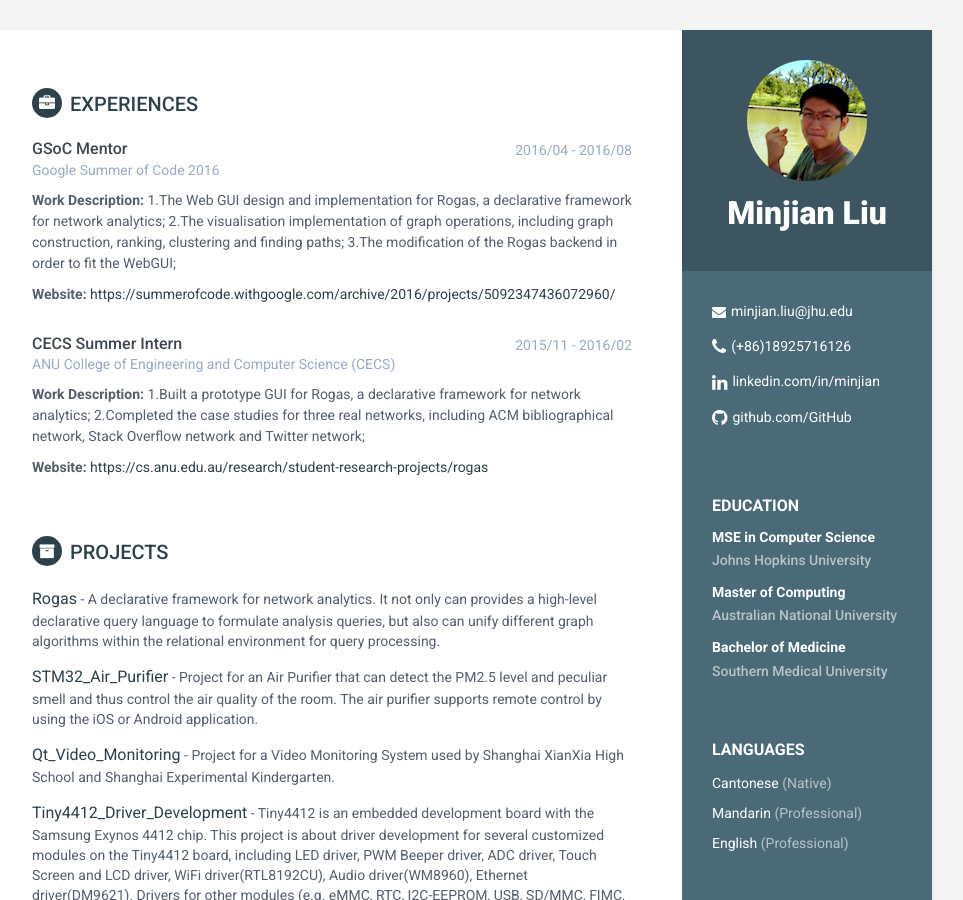
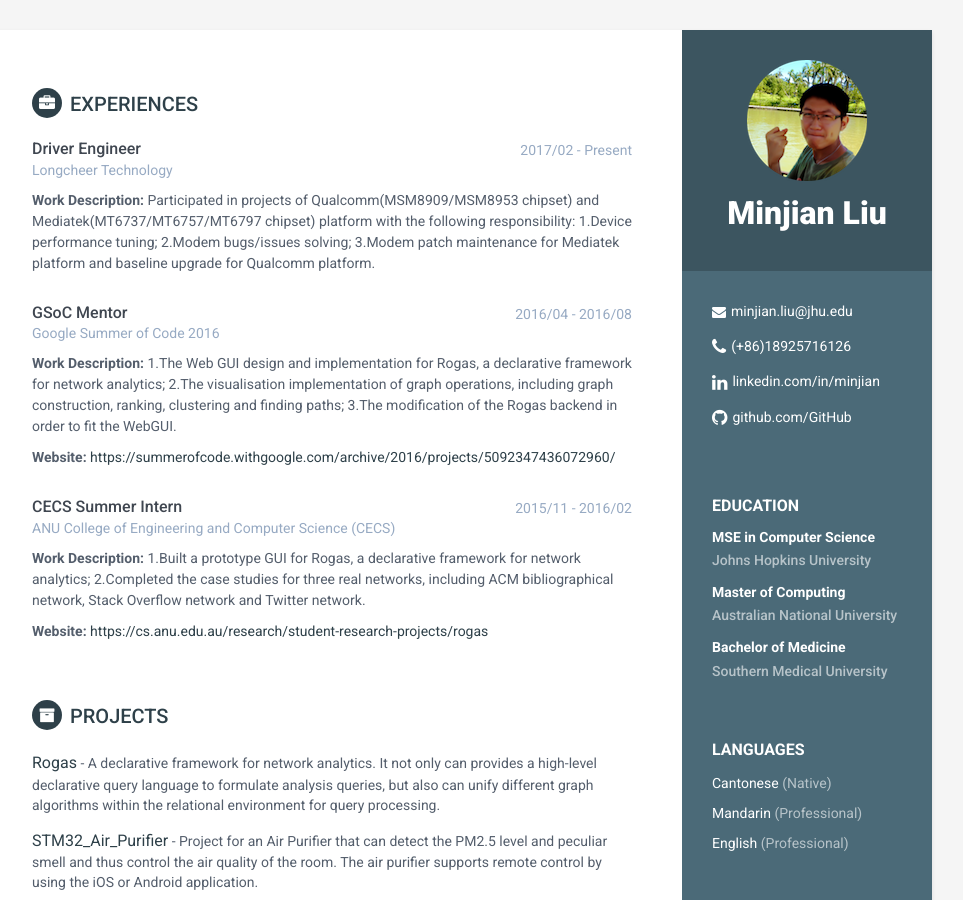
Before and after one commit to thomas-liao/thomas-liao.github.io, a Jekyll site: the page built from index.html, in a window 1280 px wide and 900 px high. Shown: the whole window, without its empty margins (188-1151 px from the left). Built offline with Jekyll 4.4.1, drawn with Linux system fonts in a browser that asks for light colours.

Commit message:
Update experience.html

```diff
--- a/_includes/experience.html
+++ b/_includes/experience.html
@@ -1,5 +1,18 @@
 <section class="section experiences-section">
                 <h2 class="section-title"><i class="fa fa-briefcase"></i>Experiences</h2>
+
+                <div class="item">
+                    <div class="meta">
+                        <div class="upper-row">
+                            <h3 class="job-title">Driver Engineer</h3>
+                            <div class="time">2017/02 - Present</div>
+                        </div><!--//upper-row-->
+                        <div class="company">Longcheer Technology</div>
+                    </div><!--//meta-->
+                    <div class="details">
+                        <p><b>Work Description: </b>Participated in projects of Qualcomm(MSM8909/MSM8953 chipset) and Mediatek(MT6737/MT6757/MT6797 chipset) platform with the following responsibility: 1.Device performance tuning; 2.Modem bugs/issues solving; 3.Modem patch maintenance for Mediatek platform and baseline upgrade for Qualcomm platform.</p>
+                    </div><!--//details-->
+                </div><!--//item-->
 
                 <div class="item">
                     <div class="meta">
@@ -10,7 +23,7 @@
                         <div class="company">Google Summer of Code 2016</div>
                     </div><!--//meta-->
                     <div class="details">
-                        <p><b>Work Description: </b>1.The Web GUI design and implementation for Rogas, a declarative framework for network analytics; 2.The visualisation implementation of graph operations, including graph construction, ranking, clustering and finding paths; 3.The modification of the Rogas backend in order to fit the WebGUI;</p>
+                        <p><b>Work Description: </b>1.The Web GUI design and implementation for Rogas, a declarative framework for network analytics; 2.The visualisation implementation of graph operations, including graph construction, ranking, clustering and finding paths; 3.The modification of the Rogas backend in order to fit the WebGUI.</p>
                         <p><b>Website: </b><a href="https://summerofcode.withgoogle.com/archive/2016/projects/5092347436072960/" target="_blank">https://summerofcode.withgoogle.com/archive/2016/projects/5092347436072960/</a></p>
                     </div><!--//details-->
                 </div><!--//item-->
@@ -24,7 +37,7 @@
                         <div class="company">ANU College of Engineering and Computer Science (CECS)</div>
                     </div><!--//meta-->
                     <div class="details">
-                        <p><b>Work Description: </b>1.Built a prototype GUI for Rogas, a declarative framework for network analytics; 2.Completed the case studies for three real networks, including ACM bibliographical network, Stack Overflow network and Twitter network;</p>
+                        <p><b>Work Description: </b>1.Built a prototype GUI for Rogas, a declarative framework for network analytics; 2.Completed the case studies for three real networks, including ACM bibliographical network, Stack Overflow network and Twitter network.</p>
                        <p><b>Website: </b><a href="https://cs.anu.edu.au/research/student-research-projects/rogas" target="_blank">https://cs.anu.edu.au/research/student-research-projects/rogas</a></p>
 
                     </div><!--//details-->
```
